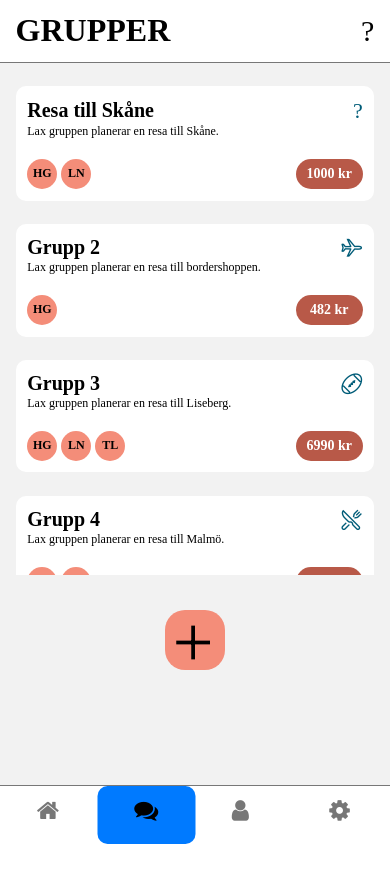
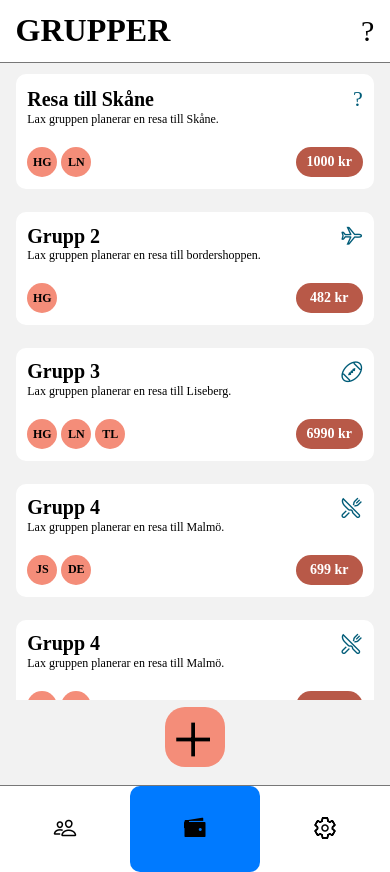
Before and after one commit to Tim299/Laxen, a React Native app in the folder laxen/: screen /groups in a window 390 px wide. Before the commit the page ends 844 px from the top, so only its background shows below. Built offline with nearby package versions, Linux system fonts and the light colour scheme.

Commit message:
some more styling of the navbar

```diff
--- a/laxen/src/App.js
+++ b/laxen/src/App.js
@@ -27,7 +27,7 @@ import {
 
 import {NavigationContainer} from '@react-navigation/native';
 import {createMaterialTopTabNavigator} from '@react-navigation/material-top-tabs';
-import Icon from 'react-native-vector-icons/FontAwesome';
+import Icon from 'react-native-vector-icons/Ionicons';
 import 'react-native-gesture-handler';
 import { createStackNavigator } from '@react-navigation/stack';
 
@@ -84,7 +84,7 @@ function AppStack() {
   );
 }
 
-function App({ navigation }) {
+function App() {
   return (
     // <NavigationContainer>
       <tabs.Navigator
@@ -94,7 +94,7 @@ function App({ navigation }) {
           tabBarIndicatorStyle: styles.tabsIndicator,
           tabBarAndroidRipple: {color: colors.white},
         }}>
-        <tabs.Screen
+        {/* <tabs.Screen
           name="HomeScreen"
           component={HomeScreen}
           options={{
@@ -109,6 +109,23 @@ function App({ navigation }) {
             tabBarShowLabel: false,
             title: 'HomeScreen',
           }}
+        /> */}
+
+        <tabs.Screen
+          name="contacts"
+          component={ContactsScreen}
+          options={{
+            tabBarIcon: ({focused}) => (
+              <Icon
+                name={focused ? "people-sharp" : "people-outline"}
+                color={focused ? colors.black : colors.black}
+                size={focused ? 24 : 24}
+              />
+            ),
+            tabBarShowIcon: true,
+            tabBarShowLabel: false,
+            tabBarIconStyle: styles.tabBarIcons,
+          }}
         />
 
         <tabs.Screen
@@ -117,29 +134,14 @@ function App({ navigation }) {
           options={{
             tabBarIcon: ({focused}) => (
               <Icon
-                name="comments"
-                color={focused ? colors.darkblue : colors.grey}
+                name={focused ? "wallet-sharp" : "wallet-outline"}
+                color={focused ? colors.black : colors.black}
                 size={focused ? 24 : 24}
               />
             ),
             tabBarShowIcon: true,
             tabBarShowLabel: false,
-          }}
-        />
-
-        <tabs.Screen
-          name="contacts"
-          component={ContactsScreen}
-          options={{
-            tabBarIcon: ({focused}) => (
-              <Icon
-                name="user"
-                color={focused ? colors.darkblue : colors.grey}
-                size={focused ? 24 : 24}
-              />
-            ),
-            tabBarShowIcon: true,
-            tabBarShowLabel: false,
+            tabBarIconStyle: styles.tabBarIcons,
           }}
         />
 
@@ -149,13 +151,14 @@ function App({ navigation }) {
           options={{
             tabBarIcon: ({focused}) => (
               <Icon
-                name="gear"
-                color={focused ? colors.darkblue : colors.grey}
+                name={focused ? "settings-sharp" : "settings-outline"}
+                color={focused ? colors.black : colors.black}
                 size={focused ? 24 : 24}
               />
             ),
             tabBarShowIcon: true,
             tabBarShowLabel: false,
+            tabBarIconStyle: styles.tabBarIcons,
           }}
         />
       </tabs.Navigator>
--- a/laxen/src/App_stylesheet.js
+++ b/laxen/src/App_stylesheet.js
@@ -57,9 +57,11 @@ const styles = StyleSheet.create({
     },
     tabs: {
         backgroundColor: colors.white,
-        height: "7%",
+        height: "10%",
         borderTopWidth: 1,
-        borderColor: colors.grey
+        borderColor: colors.grey,
+        display: 'flex',
+        justifyContent: 'space-between',
     },
     tabsIndicator: {
         backgroundColor: colors.beige,
@@ -76,7 +78,15 @@ const styles = StyleSheet.create({
     paymentsFeedContainer: {
         margin: "2%",
         width: "96%",
-    }
+    },
+    tabBarIcons: {
+        width: 60,
+        height: 60,
+        borderRadius: 20,
+        display: 'flex',
+        justifyContent: 'center',
+        alignItems: 'center',
+    },
 });
 
 export {styles};
--- a/laxen/src/components/modules/group/createGroup.js
+++ b/laxen/src/components/modules/group/createGroup.js
@@ -91,7 +91,7 @@ const styles = StyleSheet.create({
   },
 });
 
-function createGroupForm() {
+function CreateGroupForm() {
   const navigation = useNavigation();
   const [title, setTitle] = useState('');
   const [description, setDescription] = useState('');
@@ -181,4 +181,4 @@ function createGroupForm() {
   );
 }
 
-export default createGroupForm;
+export default CreateGroupForm;
--- a/laxen/src/components/modules/group/groupcards.js
+++ b/laxen/src/components/modules/group/groupcards.js
@@ -8,21 +8,22 @@ import subGroup from './subgroup';
 const styles = StyleSheet.create({
   container: {
     width: '100%',
-    height: '100%',
+    height: '85%',
     display: 'flex',
     flexDirection: 'column',
     justifyContent: 'center',
     fontFamily: 'poppins',
-    height: "80%"
+    marginTop: '0%',
   },
   mainView: {
     flex: 1,
     alignSelf: 'center',
     backgroundColor: colors.white,
-    marginTop: '6%',
     borderRadius: 10,
     width: '92%',
     padding: '3%',
+    marginVertical: '3%',
+    elevation: 5,
   },
   paymentTitle: {
     color: colors.black,
@@ -119,6 +120,14 @@ const DATA = [
     members: ['Jonathan Skoog', 'Donald Elezi'],
     id: '3',
   },
+  {
+    title: 'Grupp 4',
+    amount: 699,
+    deschribtion: 'Lax gruppen planerar en resa till Malmö.',
+    icon: 'restaurant-outline',
+    members: ['Jonathan Skoog', 'Donald Elezi'],
+    id: '4',
+  },
 ];
 
 function Member({member}) {
--- a/laxen/src/components/pages/groups/groups_stylesheet.js
+++ b/laxen/src/components/pages/groups/groups_stylesheet.js
@@ -54,6 +54,7 @@ const styles = StyleSheet.create({
     display: 'flex',
     flexDirection: 'column',
     height: '100%',
+    justifyContent: 'space-between'
   },
   groupsView: {},
   contactsViewContainer: {
@@ -84,15 +85,29 @@ const styles = StyleSheet.create({
     margin: '2%',
     width: '96%',
   },
+  navBarContainer: {
+    display: 'flex',
+    flexDirection: 'row',
+    justifyContent: 'space-evenly',
+    alignItems: 'center',
+    marginTop: '0%',
+  },
   createGroupIcon: {
-    alignItems: 'center',
-    alignSelf: 'center',
     width: 60,
     height: 60,
-    marginTop: 35,
     borderRadius: 20,
     elevation: 5,
     backgroundColor: colors.primary,
+    alignSelf: 'center',
+    marginTop: '2%',
+  },
+  settingsIcon: {
+    width: 30,
+    height: 30,
+  },
+  contactsIcon: {
+    width: 30,
+    height: 30,
   },
 });
 
```
Also changed, not shown: laxen/src/components/pages/groups/groups.js (indentation only).
